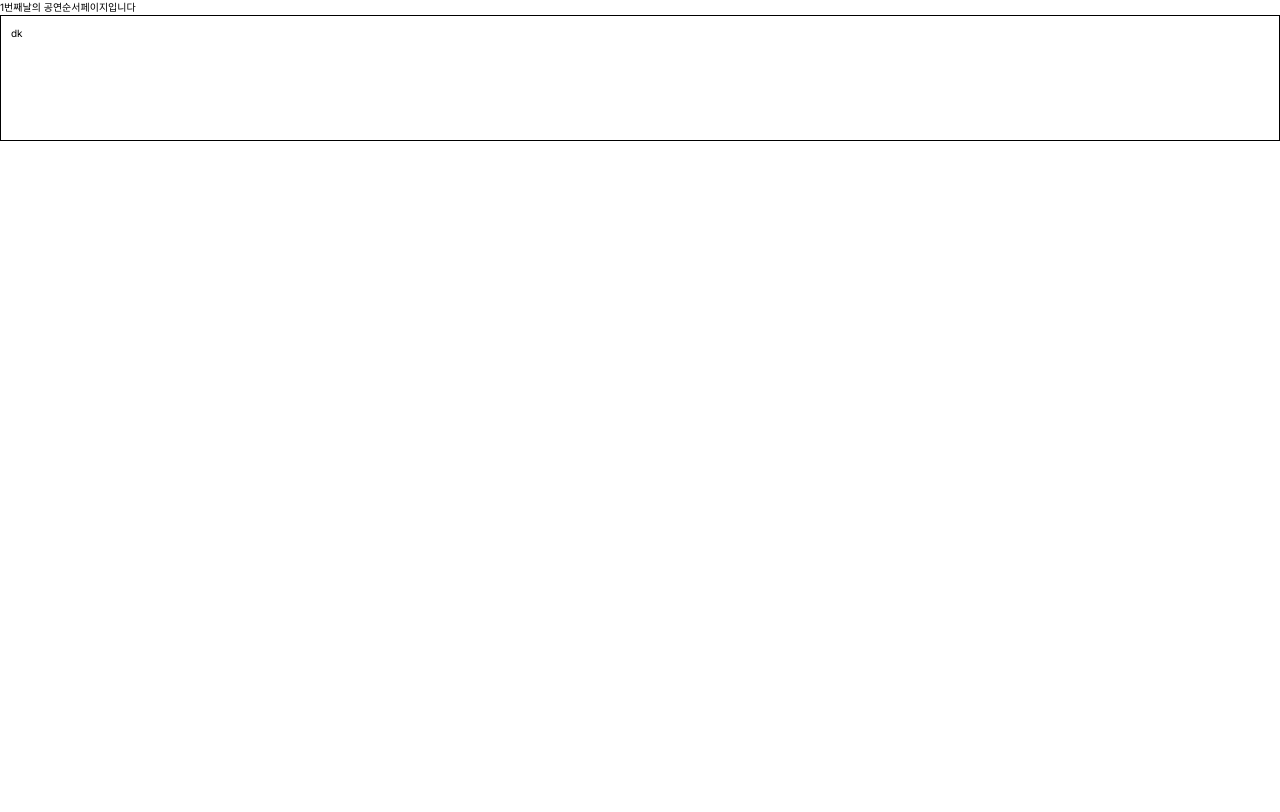
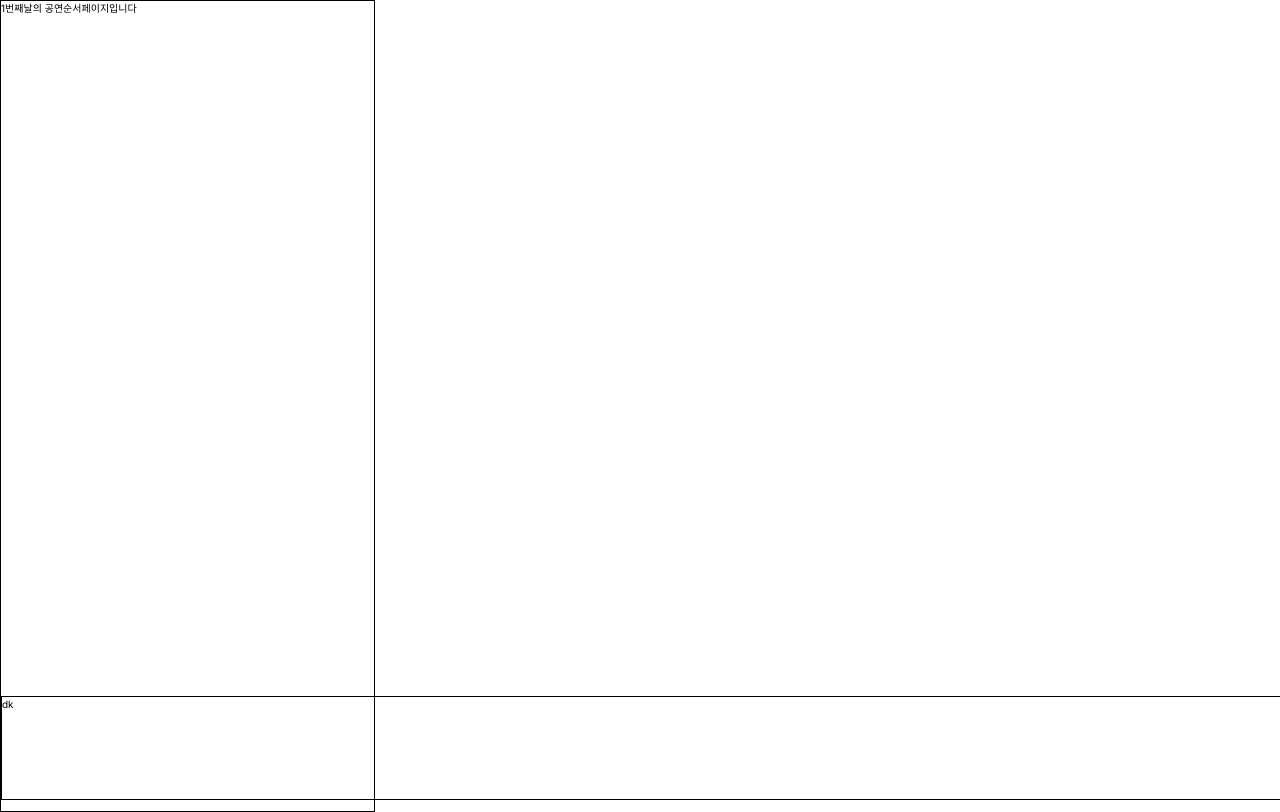
Before and after one commit to ajoufesta/client, a Next.js app: page /1 in a window 1280 px wide. Built offline with nearby package versions, Linux system fonts and the light colour scheme.

Commit message:
style/# : 푸터 최하단에 배치

```diff
--- a/src/app/[dayId]/page.tsx
+++ b/src/app/[dayId]/page.tsx
@@ -3,7 +3,8 @@ import Footer from "../_commons/Footer";
 
 const page = ({ params }: { params: { dayId: string } }) => {
   return (
-    <div>
+    <div className="h-whole_height w-whole_width border border-black">
+      {/* <div className="box-content h-footer w-375rem border border-black d-flex justify-content-end align-items-end"></div> */}
       {params.dayId}번째날의 공연순서페이지입니다
       <Footer />
     </div>
--- a/src/app/_commons/Footer.tsx
+++ b/src/app/_commons/Footer.tsx
@@ -2,7 +2,7 @@ import React from "react";
 
 const Footer = () => {
   return (
-    <div className="box-content h-footer w-375rem border border-black p-4">
+    <div className="fixed bottom-0 h-footer w-full border border-black ">
       dk
     </div>
   );
--- a/tailwind.config.ts
+++ b/tailwind.config.ts
@@ -10,6 +10,8 @@ const config: Config = {
     extend: {
       spacing: {
         footer: "10.4rem",
+        whole_width: "37.5rem",
+        whole_height: "81.2rem",
       },
       backgroundImage: {
         "skyBlue-gradient":
```
